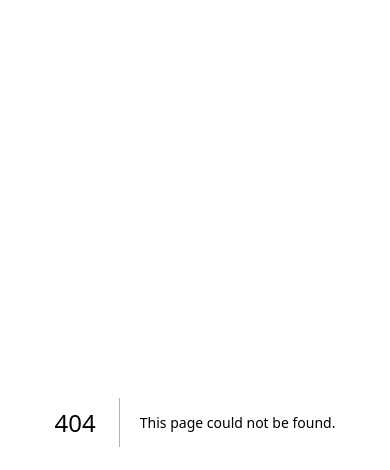
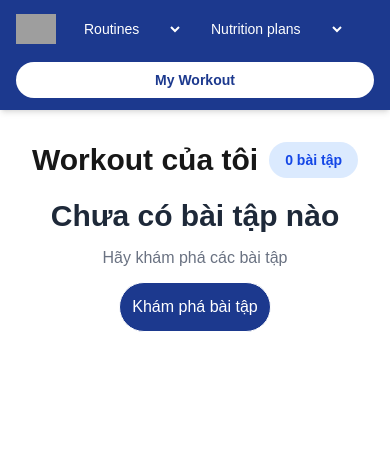
Before and after one commit to BaViet12/exercise-workout-app, a Next.js app: page /workout in a window 390 px wide. Before the commit this address had no page. Shown: the top 470 px of the page. Built offline with nearby package versions, Linux system fonts and the light colour scheme; grey boxes are pictures that could not be loaded.

Commit message:
Add page workout responsive Mobile

```diff
--- a/app/components/ExerciseCard.tsx
+++ b/app/components/ExerciseCard.tsx
@@ -43,7 +43,6 @@
         <h2 className="line-clamp-2 text-lg font-semibold text-gray-900">
           {name}
         </h2>
-
         <div className="mt-auto flex items-center gap-2">
           <span className="inline-flex items-center gap-1.5 rounded-full bg-blue-50 px-3 py-1 text-xs font-medium text-blue-700 ring-1 ring-inset ring-blue-100">
             <span className="h-1.5 w-1.5 rounded-full bg-blue-500" />
--- a/app/components/Navbar.tsx
+++ b/app/components/Navbar.tsx
@@ -1,35 +1,46 @@
 "use client";
+
+import Link from "next/link";
 import React from "react";
 
 const Navbar = () => {
   return (
-    <div className="flex flex-col lg:flex-row lg:items-center lg:justify-between gap-4 bg-blue-900 p-2">
-      <div className="flex gap-4 ml-5">
+    <nav className="bg-blue-900 px-4 py-3 shadow-md">
+      <div className="mx-auto flex max-w-7xl flex-col gap-4 lg:flex-row lg:items-center lg:justify-between">
+        <div className="flex flex-wrap items-center gap-3">
+          <Link href="/">
             <img
-          className="w-10"
+              className="w-10 cursor-pointer"
               src="https://wger.de/static/images/logos/logo-bg-white.b608df2e110f.png"
-          alt=""
+              alt="logo"
             />
-        <select className="text-white">
+          </Link>
+
+          <select className="rounded-md hover:bg-blue-100 hover:text-blue-900 px-3 py-2 text-sm text-white outline-none">
             <optgroup label="Training" className="text-black">
-            <option value="">Routines</option>
-            <option value="">Gallery</option>
-            <option value="">Trophies</option>
+              <option>Routines</option>
+              <option>Gallery</option>
+              <option>Trophies</option>
             </optgroup>
           </select>
-        <select className="text-white">
+
+          <select className="rounded-md hover:bg-blue-100 hover:text-blue-900 px-3 py-2 text-sm text-white outline-none">
             <optgroup label="Nutrition" className="text-black">
-            <option value="">Nutrition plans</option>
-            <option value="">BMI calculator</option>
-            <option value="">Daily calories</option>
+              <option>Nutrition plans</option>
+              <option>BMI calculator</option>
+              <option>Daily calories</option>
             </optgroup>
           </select>
         </div>
-      <div className="flex gap-1 text-white mr-3">
-        <p>Login</p>
-        <p>Logout</p>
+
+        <Link
+          href="/workout"
+          className="w-full rounded-full bg-white px-5 py-2 text-center text-sm font-semibold text-blue-900 transition hover:bg-blue-100 lg:w-auto"
+        >
+          My Workout
+        </Link>
       </div>
-    </div>
+    </nav>
   );
 };
 
--- a/app/exercise/[id]/ExerciseActions.tsx
+++ b/app/exercise/[id]/ExerciseActions.tsx
@@ -6,31 +6,33 @@
 type WorkoutItem = {
   id: number;
   name: string;
+  image: string;
+  muscle: string;
 };
 
 type Props = {
   id: number;
   name: string;
+  image: string;
+  muscle: string;
 };
 
 const STORAGE_KEY = "workout";
 
-const ExerciseActions = ({ id, name }: Props) => {
+const ExerciseActions = ({ id, name, image, muscle }: Props) => {
   const router = useRouter();
   const [added, setAdded] = useState(false);
-  // Tải lại khi dữ liệu được thêm
   useEffect(() => {
     const raw = localStorage.getItem(STORAGE_KEY);
     if (!raw) return;
     const list: WorkoutItem[] = JSON.parse(raw);
     setAdded(list.some((item) => item.id === id));
   }, [id]);
-  // thêm dữ liệu bài tập
   const handleAdd = () => {
     const raw = localStorage.getItem(STORAGE_KEY);
     const list: WorkoutItem[] = raw ? JSON.parse(raw) : [];
     if (list.some((item) => item.id === id)) return;
-    list.push({ id, name });
+    list.push({ id, name, image, muscle });
     localStorage.setItem(STORAGE_KEY, JSON.stringify(list));
     setAdded(true);
   };
--- a/app/exercise/[id]/page.tsx
+++ b/app/exercise/[id]/page.tsx
@@ -117,7 +117,12 @@
             </section>
 
             <div className="border-t border-gray-100 pt-6">
-              <ExerciseActions id={exercise.id} name={name} />
+              <ExerciseActions
+                id={exercise.id}
+                name={name}
+                image={imageUrl ?? ""}
+                muscle={exercise.muscles[0]?.name}
+              />
             </div>
           </div>
         </div>
--- a/app/page.tsx
+++ b/app/page.tsx
@@ -81,7 +81,7 @@
   return (
     <div>
       <Navbar></Navbar>
-      <main className="max-w-7xl mx-auto px-8">
+      <main className="max-w-7xl mx-auto px-8 pt-3">
         <div className="flex items-center justify-between mt-2 mb-5 ">
           <h1 className="text-3xl font-bold">Exercise Tracker</h1>
           <FilterBar
--- /dev/null
+++ b/app/workout/page.tsx
@@ -0,0 +1,96 @@
+"use client";
+import React, { useEffect, useState } from "react";
+import Navbar from "../components/Navbar";
+import ExerciseCard from "../components/ExerciseCard";
+import Link from "next/link";
+
+type WorkoutItem = {
+  id: number;
+  name: string;
+  image: string;
+  muscle: string;
+};
+const STORAGE_KEY = "workout";
+const Workoutpage = () => {
+  const [workouts, setWorkouts] = useState<WorkoutItem[]>([]);
+  useEffect(() => {
+    const raw = localStorage.getItem(STORAGE_KEY);
+
+    if (raw) {
+      const list: WorkoutItem[] = JSON.parse(raw);
+      setWorkouts(list);
+    }
+  }, []);
+  const handleDelete = (id: number) => {
+    const update = workouts.filter((item) => item.id !== id);
+    setWorkouts(update);
+    localStorage.setItem(STORAGE_KEY, JSON.stringify(update));
+  };
+  return (
+    <div>
+      <Navbar></Navbar>
+      <main className="max-w-7xl mx-auto px-8 flex flex-col gap-5 pt-8">
+        {/* <h1 className="text-3xl font-bold pt-5">Workout của tôi</h1> */}
+        <div className="flex items-center justify-between">
+          <h1 className="text-3xl font-bold">Workout của tôi</h1>
+
+          <span className="rounded-full bg-blue-100 px-4 py-2 text-sm font-semibold text-blue-700">
+            {workouts.length} bài tập
+          </span>
+        </div>
+
+        {workouts.length === 0 ? (
+          <div className="flex justify-center items-center flex-col min-h-[500] ">
+            <h2 className="font-bold text-gray-800 text-3xl">
+              Chưa có bài tập nào
+            </h2>
+            <p className="mt-3 text-gray-500">Hãy khám phá các bài tập</p>
+            <Link
+              href="/"
+              className="mt-3 p-3 border rounded-full bg-blue-900 text-white hover:bg-white hover:text-blue-900"
+            >
+              Khám phá bài tập
+            </Link>
+          </div>
+        ) : (
+          <div className="grid grid-cols-1 md:grid-cols-2 lg:grid-cols-3 gap-6">
+            {workouts?.map((item) => (
+              <Link
+                href={`/exercise/${item.id}`}
+                key={item.id}
+                className=" group flex flex-col relative w-full overflow-hidden rounded-2xl border border-gray-100 bg-white shadow-sm transition-all duration-300 hover:-translate-y-1 hover:shadow-xl "
+              >
+                <div className="relative h-60 w-full overflow-hidden bg-linear-to-br from-blue-50 to-indigo-100">
+                  {item.image ? (
+                    <img
+                      src={item.image}
+                      alt={item.name}
+                      className="h-full w-full object-cover transition-transform duration-500 group-hover:scale-105"
+                    />
+                  ) : (
+                    <div className="flex w-full h-full items-center justify-center text-8xl font-bold text-blue-200">
+                      {item.name.charAt(0).toUpperCase()}
+                    </div>
+                  )}
+                </div>
+                <div className="flex items-center justify-between gap-3 p-5">
+                  <h2 className="flex-1 line-clamp-2 text-lg font-semibold text-gray-900">
+                    {item.name}
+                  </h2>
+                  <button
+                    onClick={() => handleDelete(item.id)}
+                    className="hover:bg-amber-400 shrink-0 bg-red-600 rounded-full px-4 py-2 text-white"
+                  >
+                    Xóa
+                  </button>
+                </div>
+              </Link>
+            ))}
+          </div>
+        )}
+      </main>
+    </div>
+  );
+};
+
+export default Workoutpage;
```
Lines whose indentation alone changed are shown as unchanged.
